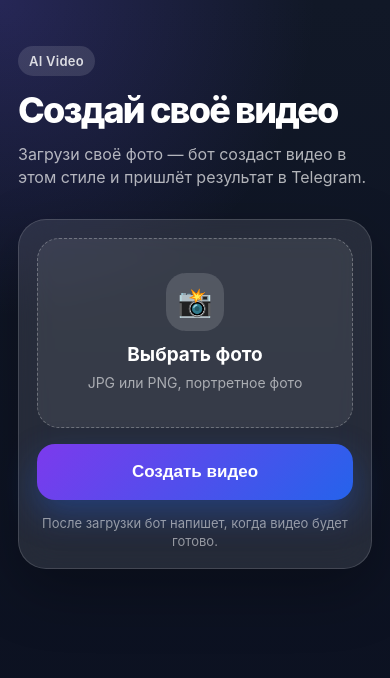
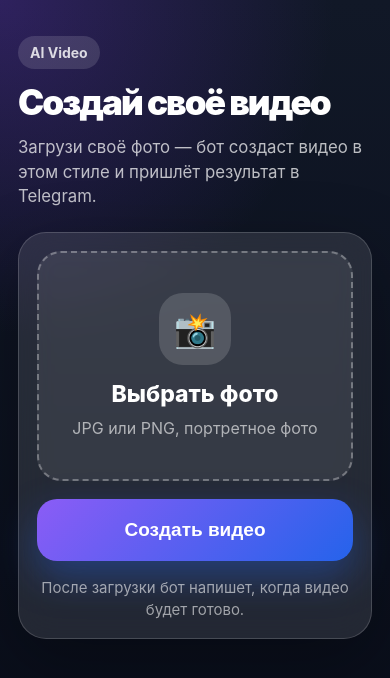
Before and after one commit to vanyasparky-code/tg-miniapp, a website: page index.html in a window 390 px wide. Drawn offline with nearby package versions, Linux system fonts and the light colour scheme.

Commit message:
improve mobile mini app layout

```diff
--- a/index.html
+++ b/index.html
@@ -1,6 +1,7 @@
 <!DOCTYPE html>
 <html>
 <head>
+  <meta name="viewport" content="width=device-width, initial-scale=1, maximum-scale=1, user-scalable=no" />
   <meta charset="UTF-8">
   <title>Neuro Video</title>
   <style>
@@ -8,64 +9,76 @@
     box-sizing: border-box;
   }
 
+  html {
+    width: 100%;
+    min-height: 100%;
+    -webkit-text-size-adjust: 100%;
+  }
+
   body {
     margin: 0;
+    width: 100%;
     min-height: 100vh;
-    font-family: -apple-system, BlinkMacSystemFont, "Inter", "Segoe UI", sans-serif;
+    min-height: 100dvh;
+    font-family: -apple-system, BlinkMacSystemFont, "Inter", "Segoe UI", Arial, sans-serif;
     background:
-      radial-gradient(circle at top left, rgba(114, 92, 255, 0.22), transparent 34%),
-      linear-gradient(180deg, #111827 0%, #0b1020 100%);
+      radial-gradient(circle at top left, rgba(124, 58, 237, 0.28), transparent 36%),
+      linear-gradient(180deg, #111827 0%, #080c18 100%);
     color: #ffffff;
+    overflow-x: hidden;
   }
 
   .app {
     width: 100%;
+    max-width: 520px;
     min-height: 100vh;
-    padding: 28px 18px 32px;
+    min-height: 100dvh;
+    margin: 0 auto;
+    padding: 22px 18px calc(28px + env(safe-area-inset-bottom));
     display: flex;
     flex-direction: column;
-    gap: 22px;
+    gap: 20px;
   }
 
   .hero {
-    padding-top: 18px;
+    padding-top: 14px;
   }
 
   .badge {
     display: inline-flex;
     align-items: center;
-    padding: 7px 11px;
+    padding: 8px 12px;
     border-radius: 999px;
-    background: rgba(255, 255, 255, 0.12);
+    background: rgba(255, 255, 255, 0.13);
     color: rgba(255, 255, 255, 0.82);
-    font-size: 13px;
-    font-weight: 600;
-    letter-spacing: 0.02em;
+    font-size: 14px;
+    font-weight: 700;
     margin-bottom: 16px;
   }
 
   h1 {
     margin: 0;
-    font-size: 36px;
-    line-height: 1.02;
-    letter-spacing: -0.05em;
-    font-weight: 800;
+    font-size: clamp(34px, 9vw, 48px);
+    line-height: 0.98;
+    letter-spacing: -0.055em;
+    font-weight: 900;
   }
 
   .subtitle {
-    margin: 14px 0 0;
-    color: rgba(255, 255, 255, 0.68);
-    font-size: 16px;
+    margin: 16px 0 0;
+    color: rgba(255, 255, 255, 0.72);
+    font-size: clamp(16px, 4.3vw, 19px);
     line-height: 1.45;
   }
 
   .card {
-    margin-top: 8px;
+    width: 100%;
+    margin-top: 4px;
     padding: 18px;
     border-radius: 28px;
-    background: rgba(255, 255, 255, 0.1);
-    border: 1px solid rgba(255, 255, 255, 0.14);
-    box-shadow: 0 22px 60px rgba(0, 0, 0, 0.28);
+    background: rgba(255, 255, 255, 0.105);
+    border: 1px solid rgba(255, 255, 255, 0.16);
+    box-shadow: 0 22px 70px rgba(0, 0, 0, 0.3);
     backdrop-filter: blur(18px);
   }
 
@@ -74,64 +87,63 @@
   }
 
   .upload-box {
+    width: 100%;
+    min-height: 230px;
+    padding: 28px 18px;
+    border-radius: 24px;
+    border: 2px dashed rgba(255, 255, 255, 0.32);
+    background: rgba(255, 255, 255, 0.08);
     display: flex;
     flex-direction: column;
     align-items: center;
     justify-content: center;
-    gap: 8px;
-    min-height: 190px;
-    padding: 22px;
-    border-radius: 22px;
-    border: 1.5px dashed rgba(255, 255, 255, 0.28);
-    background: rgba(255, 255, 255, 0.08);
+    gap: 10px;
+    text-align: center;
     cursor: pointer;
-    text-align: center;
-    transition: transform 0.18s ease, background 0.18s ease, border-color 0.18s ease;
   }
 
-  .upload-box:active {
-    transform: scale(0.98);
+  .upload-box:active,
+  .primary-button:active {
+    transform: scale(0.985);
   }
 
   .upload-icon {
-    width: 58px;
-    height: 58px;
-    border-radius: 20px;
+    width: 72px;
+    height: 72px;
+    border-radius: 24px;
     display: grid;
     place-items: center;
-    background: rgba(255, 255, 255, 0.14);
-    font-size: 28px;
+    background: rgba(255, 255, 255, 0.15);
+    font-size: 34px;
   }
 
   .upload-title {
-    margin-top: 4px;
-    font-size: 19px;
-    font-weight: 750;
+    margin-top: 6px;
+    font-size: 23px;
+    line-height: 1.15;
+    font-weight: 850;
   }
 
   .upload-text {
-    color: rgba(255, 255, 255, 0.58);
-    font-size: 14px;
+    max-width: 300px;
+    color: rgba(255, 255, 255, 0.62);
+    font-size: 16px;
     line-height: 1.35;
-    max-width: 250px;
+    word-break: break-word;
   }
 
   .primary-button {
     width: 100%;
-    height: 56px;
-    margin-top: 16px;
+    height: 62px;
+    margin-top: 18px;
     border: 0;
-    border-radius: 18px;
-    background: linear-gradient(135deg, #7c3aed, #2563eb);
+    border-radius: 20px;
+    background: linear-gradient(135deg, #8b5cf6, #2563eb);
     color: #ffffff;
-    font-size: 17px;
-    font-weight: 800;
+    font-size: 19px;
+    font-weight: 900;
     cursor: pointer;
-    box-shadow: 0 14px 34px rgba(37, 99, 235, 0.35);
-  }
-
-  .primary-button:active {
-    transform: scale(0.99);
+    box-shadow: 0 16px 38px rgba(37, 99, 235, 0.38);
   }
 
   .primary-button:disabled {
@@ -140,12 +152,34 @@
   }
 
   .hint {
-    margin: 14px 4px 0;
-    color: rgba(255, 255, 255, 0.52);
-    font-size: 13px;
-    line-height: 1.4;
+    margin: 16px 4px 0;
+    color: rgba(255, 255, 255, 0.58);
+    font-size: 15px;
+    line-height: 1.42;
     text-align: center;
   }
+
+  @media (max-width: 360px) {
+    .app {
+      padding-left: 14px;
+      padding-right: 14px;
+    }
+
+    .card {
+      padding: 14px;
+      border-radius: 24px;
+    }
+
+    .upload-box {
+      min-height: 210px;
+    }
+
+    .primary-button {
+      height: 58px;
+      font-size: 18px;
+    }
+  }
+</style>
 </style>
 </head>
 <body>
@@ -178,10 +212,8 @@
       </p>
     </section>
   </main>
-</body>
   <script src="https://telegram.org/js/telegram-web-app.js"></script>
   <script src="https://cdn.jsdelivr.net/npm/@supabase/supabase-js@2"></script>
-
   <script>
     const SUPABASE_URL = "https://wkgvsajgiqziotuenkrj.supabase.co";
     const SUPABASE_KEY = "eyJhbGciOiJIUzI1NiIsInR5cCI6IkpXVCJ9.eyJpc3MiOiJzdXBhYmFzZSIsInJlZiI6IndrZ3ZzYWpnaXF6aW90dWVua3JqIiwicm9sZSI6ImFub24iLCJpYXQiOjE3Nzc4OTQyMjIsImV4cCI6MjA5MzQ3MDIyMn0.MsfW_3sWIcKT934By281v0mHohZTS_W1eyRBE-Jm57w";
```
